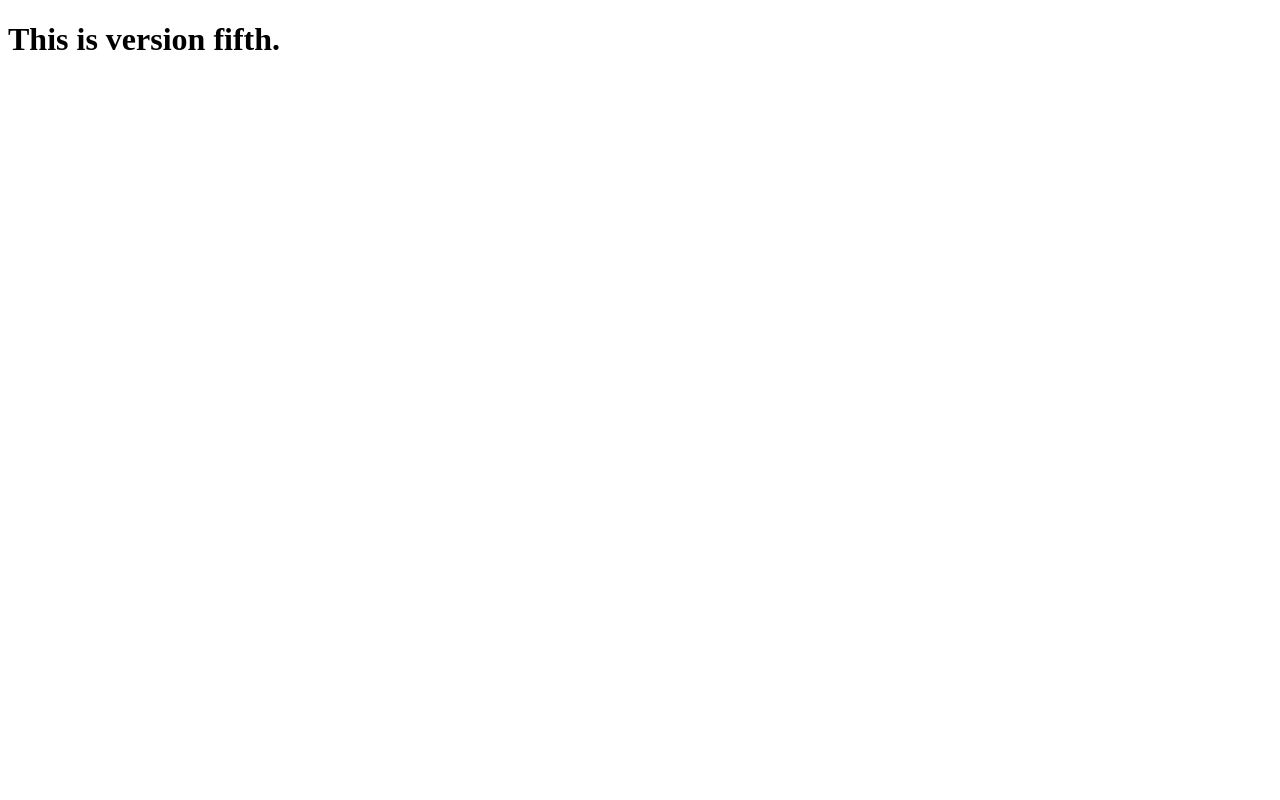
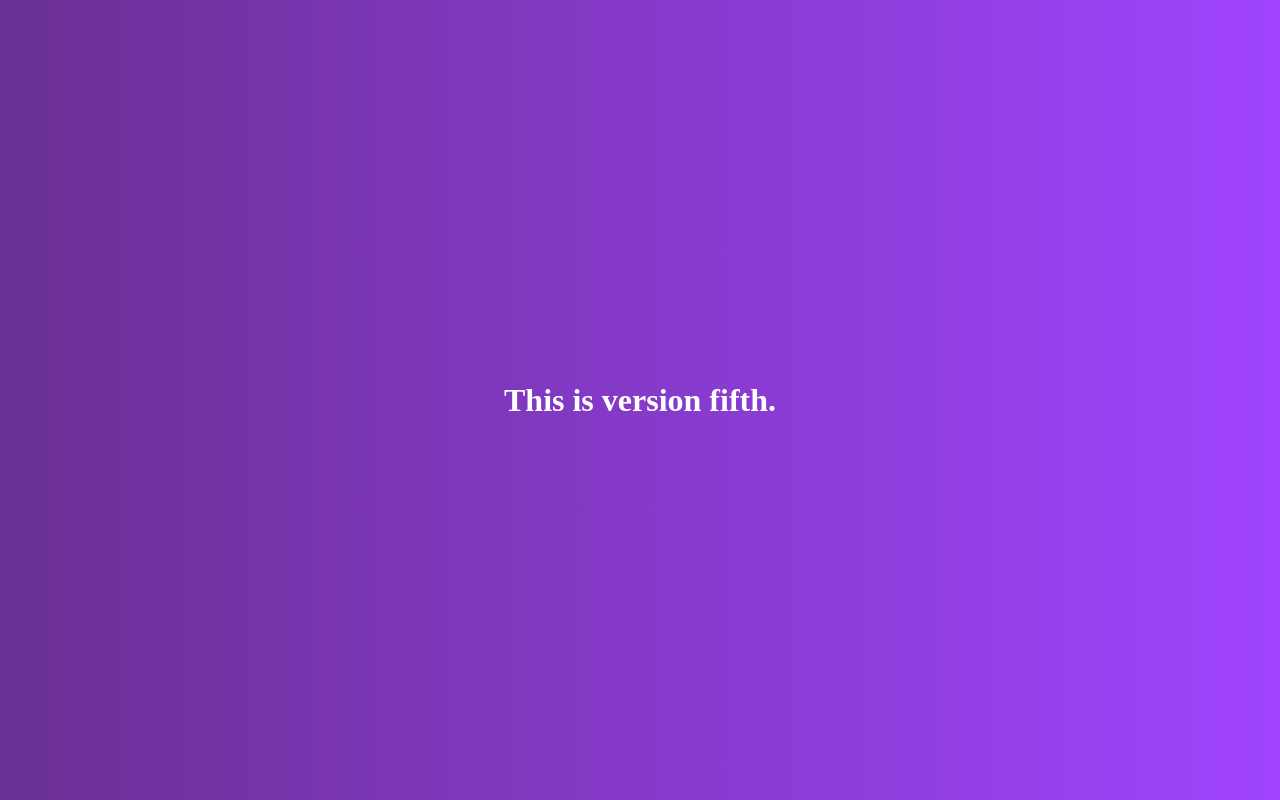
Before and after one commit to maheshyenare123/learngit, a plain HTML site: page index.html in a window 1280 px wide. Drawn offline with Linux system fonts and the light colour scheme.

Commit message:
added design.

```diff
--- a/index.html
+++ b/index.html
@@ -3,6 +3,7 @@
 <head>
     <meta charset="UTF-8">
     <meta name="viewport" content="width=device-width, initial-scale=1.0">
+   <link rel="stylesheet" href="styles.css">
     <title>Document</title>
 </head>
 <body>
--- /dev/null
+++ b/styles.css
@@ -0,0 +1,15 @@
+body {
+    background: linear-gradient(to right, #6a3093, #a044ff);
+    color: #ffffff;
+    margin: 0;
+    padding: 0;
+    display: flex;
+    justify-content: center;
+    align-items: center;
+    height: 100vh;
+}
+
+h1 {
+    font-size: 2em;
+    text-align: center;
+}
```
